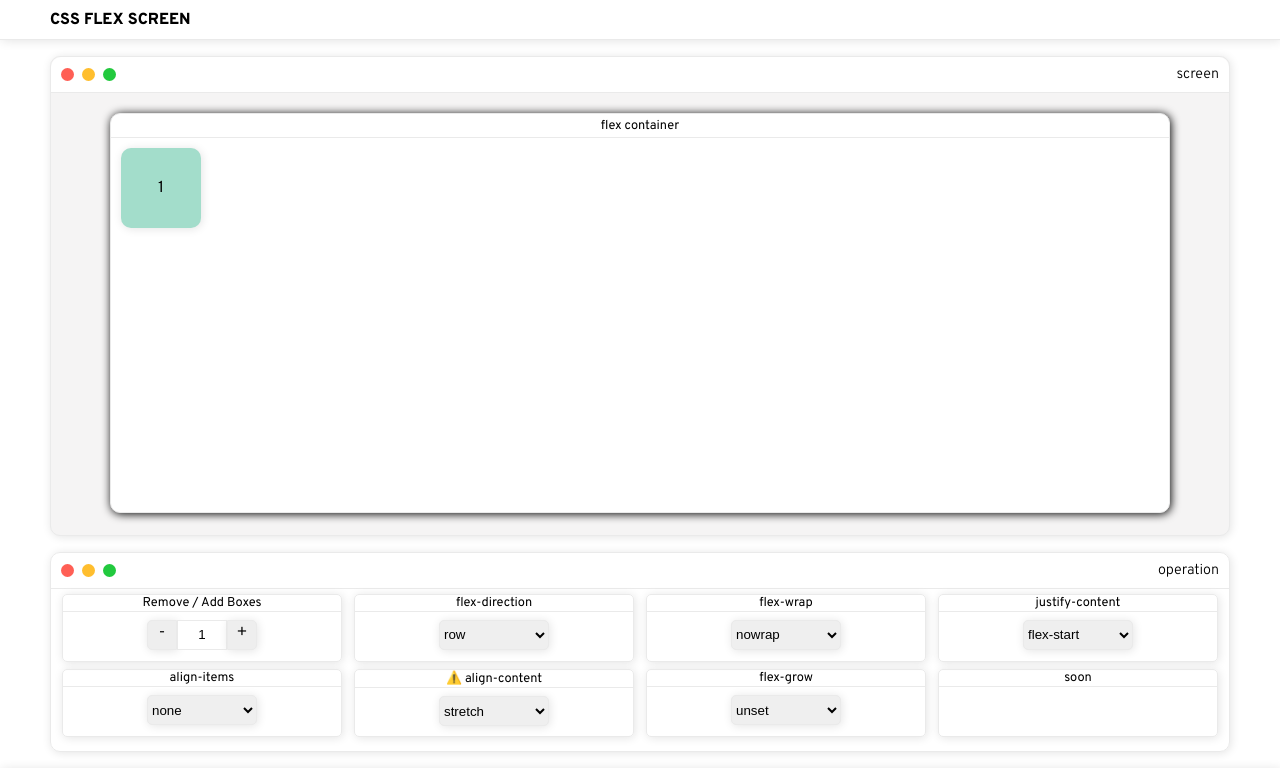
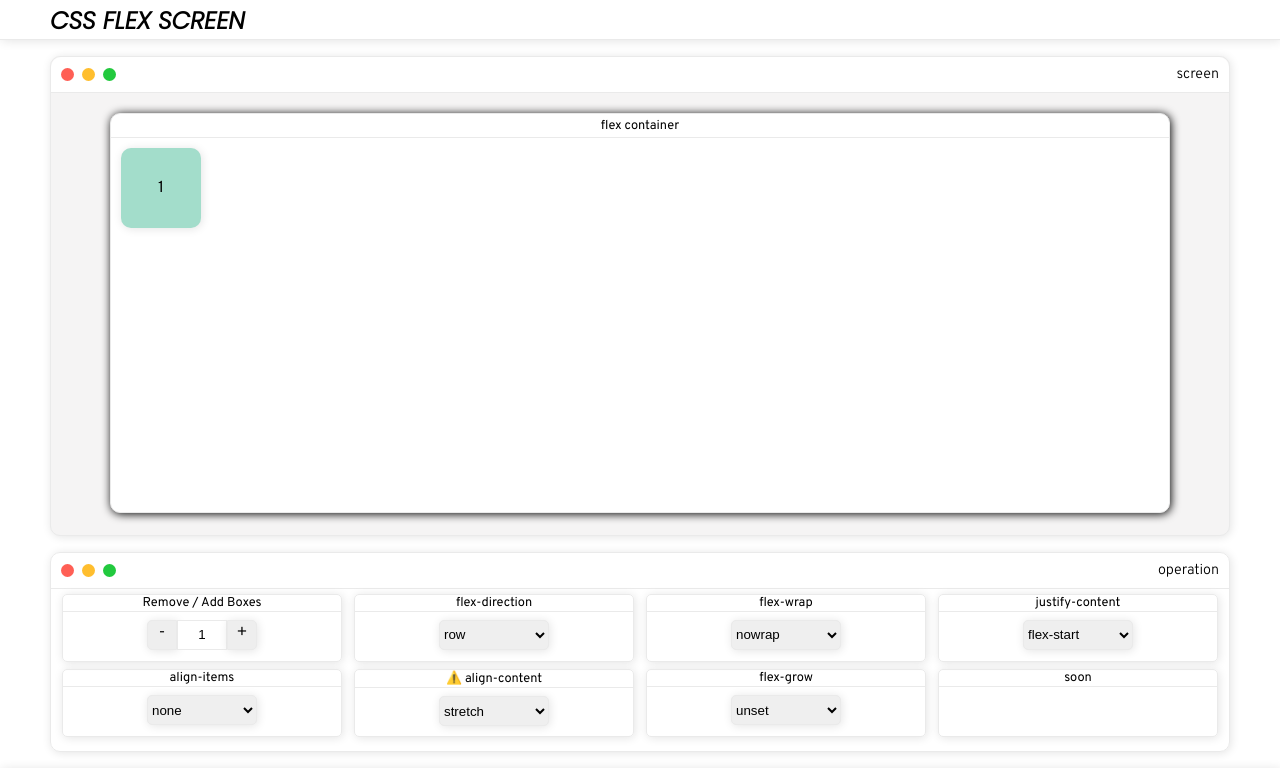
Before and after one commit to hyunwoome/css-flex-screen, a website: page src/index.html in a window 1280 px wide. Shown: the top 768 px of the page. Drawn offline with Linux system fonts and the light colour scheme.

Commit message:
Change Logo Font

```diff
--- a/css/index.css
+++ b/css/index.css
@@ -16,6 +16,11 @@ body {
 	height: 5vh;
 	border-bottom: 1px solid #eaeaea;
 	box-shadow: 1px 1px 10px #e4e4e4;
+}
+
+.logo {
+	font-size: 1.5rem;
+	font-family: 'Poppins', sans-serif;
 }
 
 .header__nav {
--- a/src/index.html
+++ b/src/index.html
@@ -15,6 +15,11 @@
 		<link rel="preconnect" href="https://fonts.gstatic.com" />
 		<link
 			href="https://fonts.googleapis.com/css2?family=Overpass:ital,wght@0,200;0,300;0,400;0,600;0,700;0,800;0,900;1,400;1,600;1,700;1,800;1,900&display=swap"
+			rel="stylesheet"
+		/>
+		<link rel="preconnect" href="https://fonts.gstatic.com" />
+		<link
+			href="https://fonts.googleapis.com/css2?family=Poppins:ital,wght@1,300&display=swap"
 			rel="stylesheet"
 		/>
 	</head>
```
Also changed, not shown: README.md, assets/image.png (added), 1 other file.
